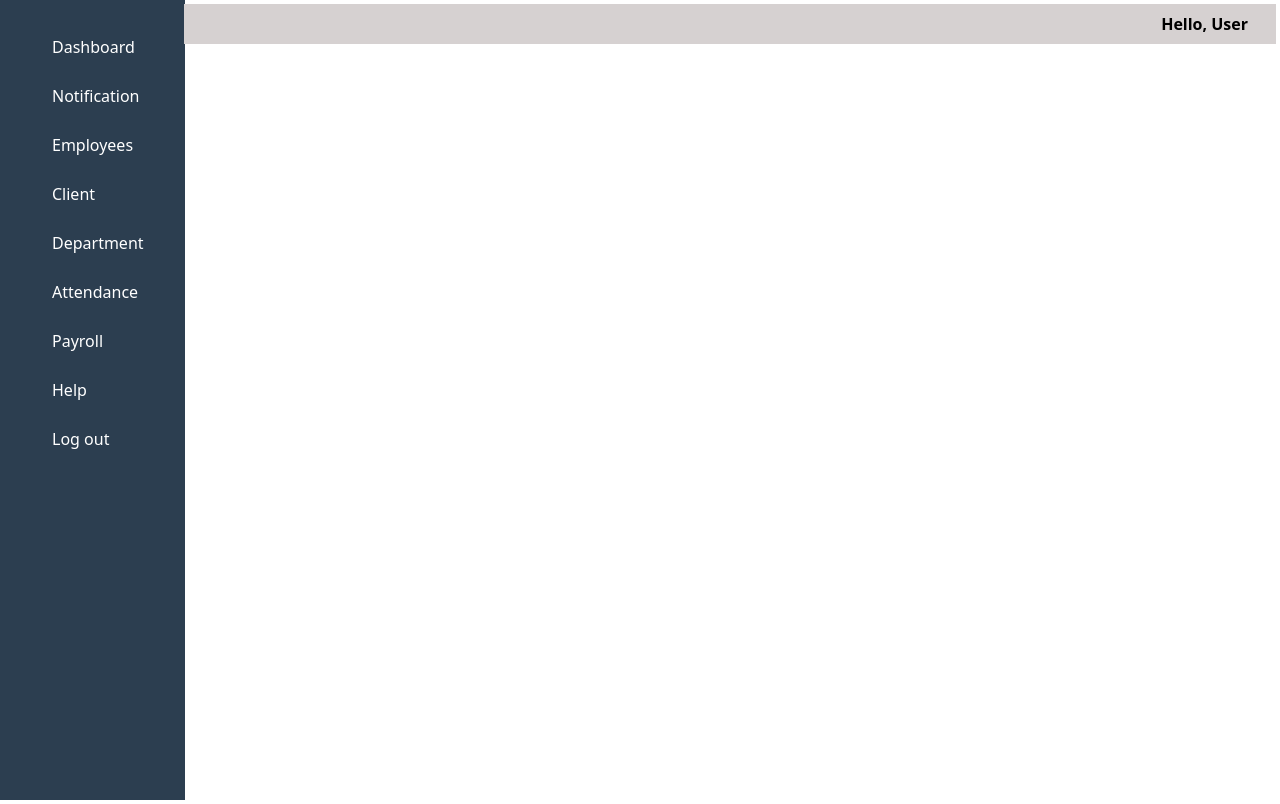
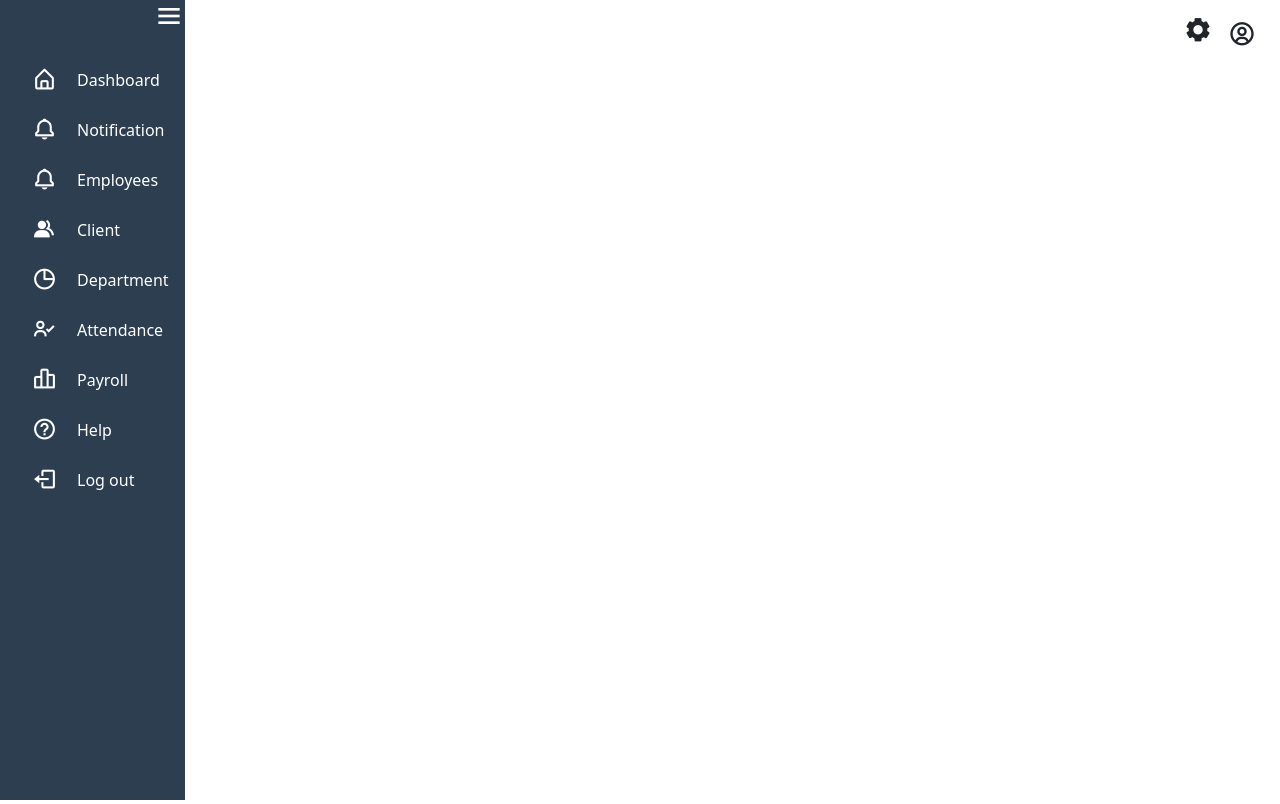
Before and after one commit to Innit-Services/billing-reports-client, a React (Vite) app: page / in a window 1280 px wide. Built offline with nearby package versions, Linux system fonts and the light colour scheme.

Commit message:
added navbar

```diff
--- a/src/shared/components/Navbar.jsx
+++ b/src/shared/components/Navbar.jsx
@@ -1,16 +1,17 @@
 import React from "react";
 import 'bootstrap/dist/css/bootstrap.min.css';
+import 'boxicons/css/boxicons.min.css';
 import '../../assets/styles/flex.css';
-import '../../assets/styles/navbar.css';
+
 
 const Navbar = () => {
   return (
-    <nav className="navbar navbar-light">
+    <nav className="navbar">
       <div className="container-fluid d-flex justify-content-between align-items-center">
         <div className="leftnav"></div>
         <div className="d-flex align-items-center">
-          <i className="bx bx-user-circle fs-3 me-2"></i>
-          <span className="fw-bold">Hello, User</span>
+        <i class='bx bxs-cog fs-3 me-3'></i>
+          <i className="bx bx-user-circle fs-3 me-2 pt-2"></i>
         </div>
       </div>
     </nav>
```
